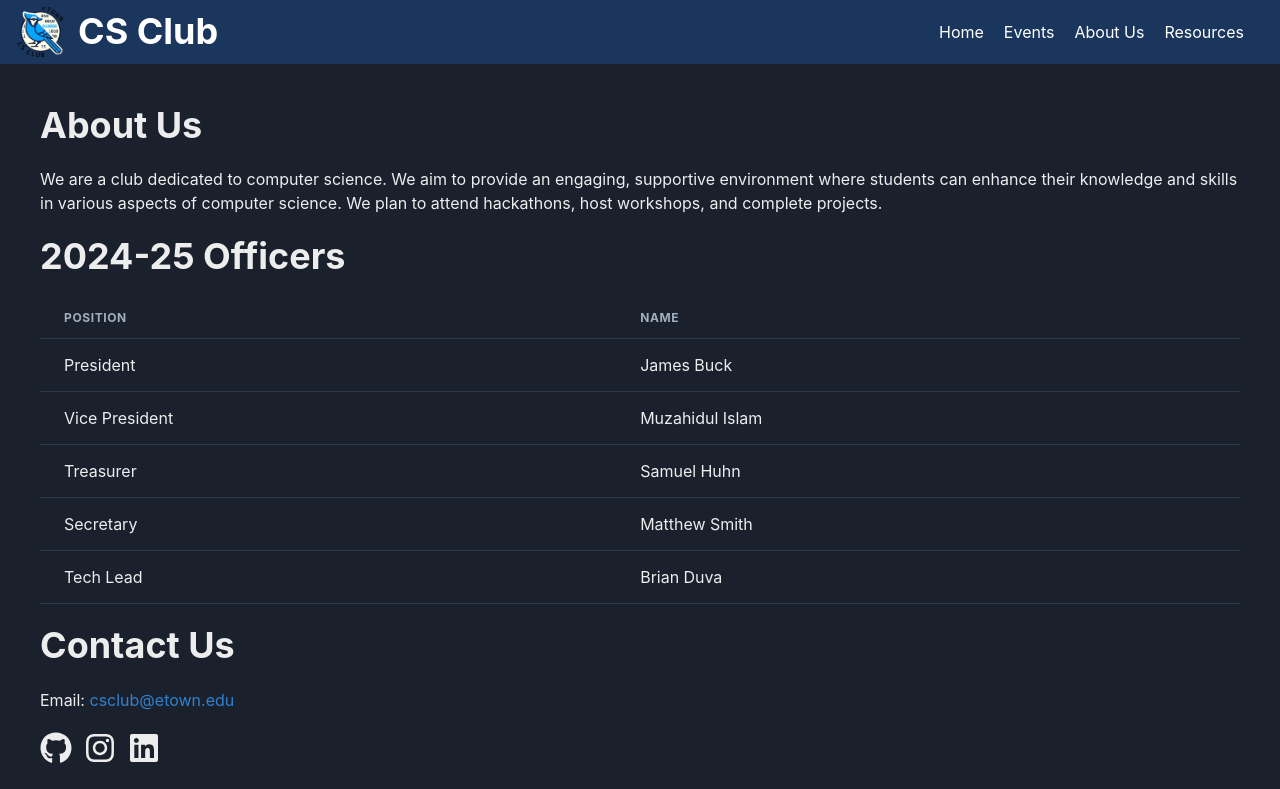
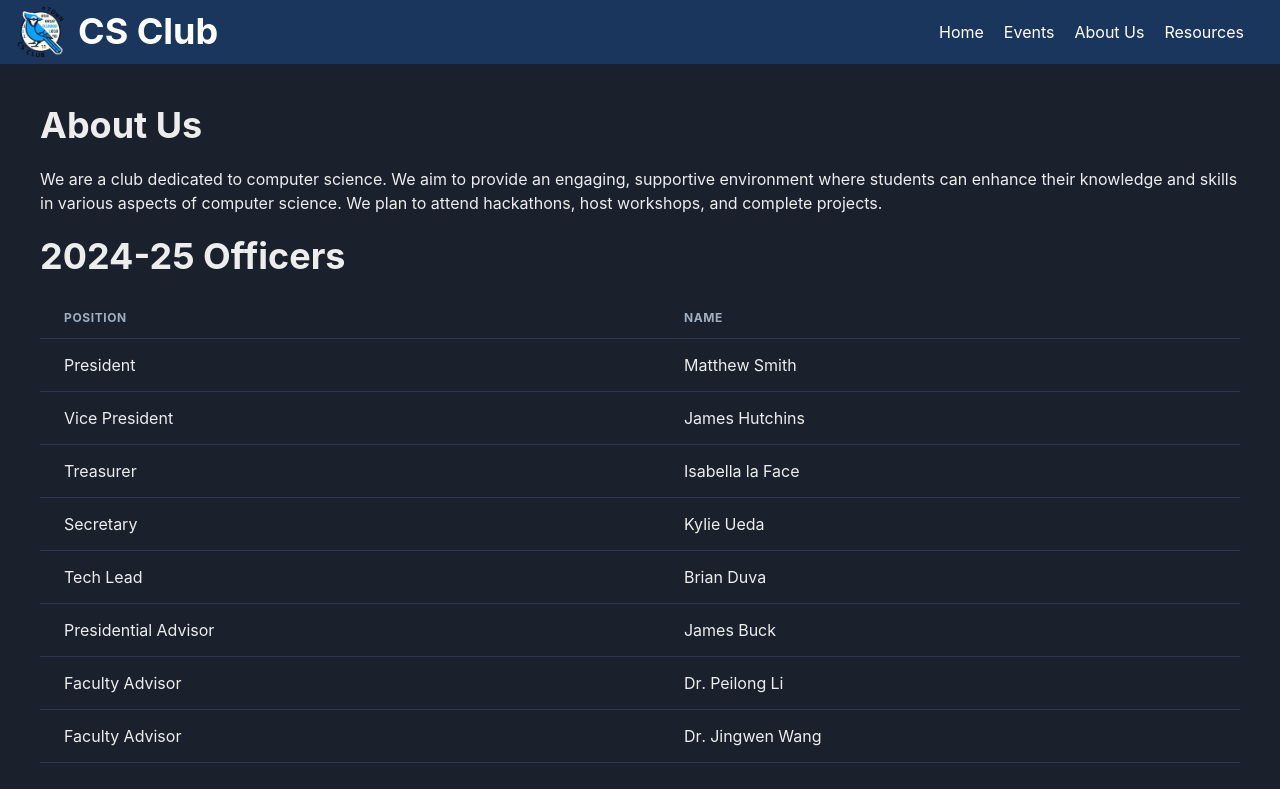
Before and after one commit to Etown-Computer-Science-Club/csclub_website, a React (Vite) app in the folder client/: page /about in a window 1280 px wide. Shown: the top 789 px of the page. Built offline with nearby package versions, Linux system fonts and the light colour scheme; the HTML template or start-up script is replaced by a standard one.

Commit message:
Update Cabinet + remove old logo file

```diff
--- a/client/src/pages/AboutUs.jsx
+++ b/client/src/pages/AboutUs.jsx
@@ -25,32 +25,32 @@ function AboutUs() {
             <Tr>
               <Td>President</Td>
               <Td>
-                <Link href="https://www.linkedin.com/in/james-buck-799175290/" isExternal>
-                  James Buck
-                </Link>
+                <Link href="https://www.linkedin.com/in/mattsmith46/" isExternal>
+                    Matthew Smith
+                  </Link>
               </Td>
             </Tr>
             <Tr>
               <Td>Vice President</Td>
               <Td>
-                <Link href="https://www.linkedin.com/in/muzahidul-islam-3aa567289/" isExternal>
-                  Muzahidul Islam
+                <Link href="https://www.linkedin.com/in/james-m-hutchins/" isExternal>
+                  James Hutchins
                 </Link>
               </Td>
             </Tr>
             <Tr>
               <Td>Treasurer</Td>
               <Td>
-                <Link href="https://www.linkedin.com/in/sam-huhn123/" isExternal>
-                  Samuel Huhn
+                <Link href="https://www.linkedin.com/in/isabella-la-face-76b148300/" isExternal>
+                  Isabella la Face
                 </Link>
               </Td>
             </Tr>
             <Tr>
               <Td>Secretary</Td>
               <Td>
-                <Link href="https://www.linkedin.com/in/mattsmith46/" isExternal>
-                  Matthew Smith
+                <Link href="https://www.linkedin.com/in/kanade-ueda-0b0783289/" isExternal>
+                  Kylie Ueda
                 </Link>
               </Td>
             </Tr>
@@ -59,6 +59,30 @@ function AboutUs() {
               <Td>
                 <Link href="https://www.linkedin.com/in/brian-duva-software-dev/" isExternal>
                   Brian Duva
+                </Link>
+              </Td>
+            </Tr>
+            <Tr>
+              <Td>Presidential Advisor</Td>
+              <Td>
+                <Link href="https://www.linkedin.com/in/james-buck-799175290/" isExternal>
+                  James Buck
+                </Link>
+              </Td>
+            </Tr>
+            <Tr>
+              <Td>Faculty Advisor</Td>
+              <Td>
+                <Link href="https://www.linkedin.com/in/peilongli/" isExternal>
+                  Dr. Peilong Li
+                </Link>
+              </Td>
+            </Tr>
+            <Tr>
+              <Td>Faculty Advisor</Td>
+              <Td>
+                <Link href="https://www.linkedin.com/in/jingwen-jessica-wang/" isExternal>
+                  Dr. Jingwen Wang
                 </Link>
               </Td>
             </Tr>
```
Also changed, not shown: client/public/Old-Logo.png (deleted).
